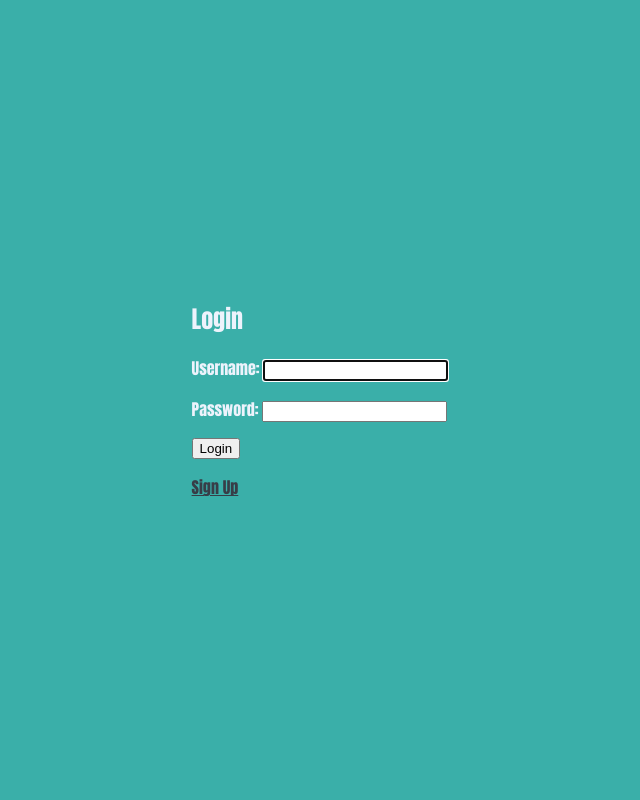
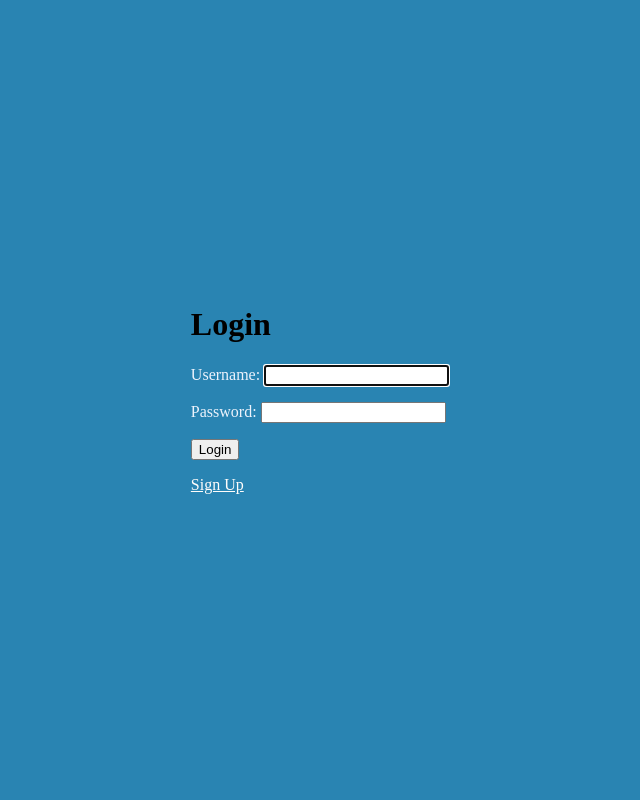
Before and after one commit to JBlad24/ateamproject, a Django app: page / in a window 1280 px wide. Shown: the whole page, without its empty margins (320-960 px from the left). Run offline with Django 3.2, Linux system fonts and the light colour scheme.

Commit message:
added cool changing background colors to css; changed h2 to h1 in login pages

```diff
--- a/LiveQuiz/quiz/static/quiz/style.css
+++ b/LiveQuiz/quiz/static/quiz/style.css
@@ -1,11 +1,8 @@
-
-
-
 html, body {
     height: 100%;
-    background: #3AAFA9;
-    color: #EDF3FC;
-    font-family: Impact;
+    margin: 0;
+    padding: 0;
+    animation: bgcolor infinite 20s;
 }
 
 html {
@@ -17,15 +14,36 @@ html {
 body {
     display: table-cell;
     vertical-align: middle;
-    background: #3AAFA9;
     color: #EDF3FC;
-    font-family: Impact;
+    font-family: Rockwell;
 }
 
 h1 {
-    color: #17252A;
+    color: #000000;
 }
 
 a {
-    color: #373d47;
+    color: #fffdfb;
 }
+
+
+@keyframes  bgcolor{
+    0%{
+        background: #16a085;
+    }
+    20%{
+        background: #27ae60;
+    }
+    40%{
+        background: #2980b9;
+    }
+    60%{
+        background: #8e44ad;
+    }
+    80%{
+        background: #c0392b;
+    }
+    100%{
+        background: #2c3e50;
+    }
+}
--- a/LiveQuiz/quiz/templates/registration/login.html
+++ b/LiveQuiz/quiz/templates/registration/login.html
@@ -4,7 +4,7 @@
 
 
 {% block content %}
-  <h2>Login</h2>
+  <h1>Login</h1>
   <form method="post">
     {% csrf_token %}
     {{ form.as_p }}
--- a/LiveQuiz/quiz/templates/registration/signup.html
+++ b/LiveQuiz/quiz/templates/registration/signup.html
@@ -4,7 +4,7 @@
 
 
 {% block content %}
-  <h2>Sign up</h2>
+  <h1>Sign up</h1>
   <form method="post">
     {% csrf_token %}
     {% for field in form %}
```
